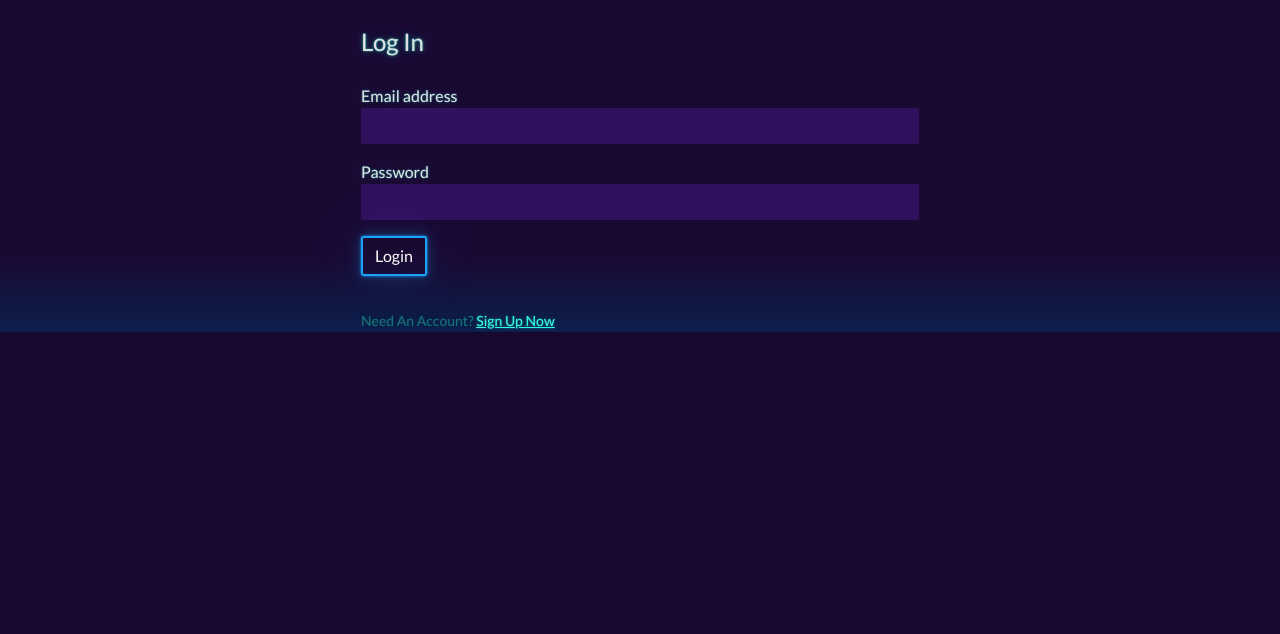
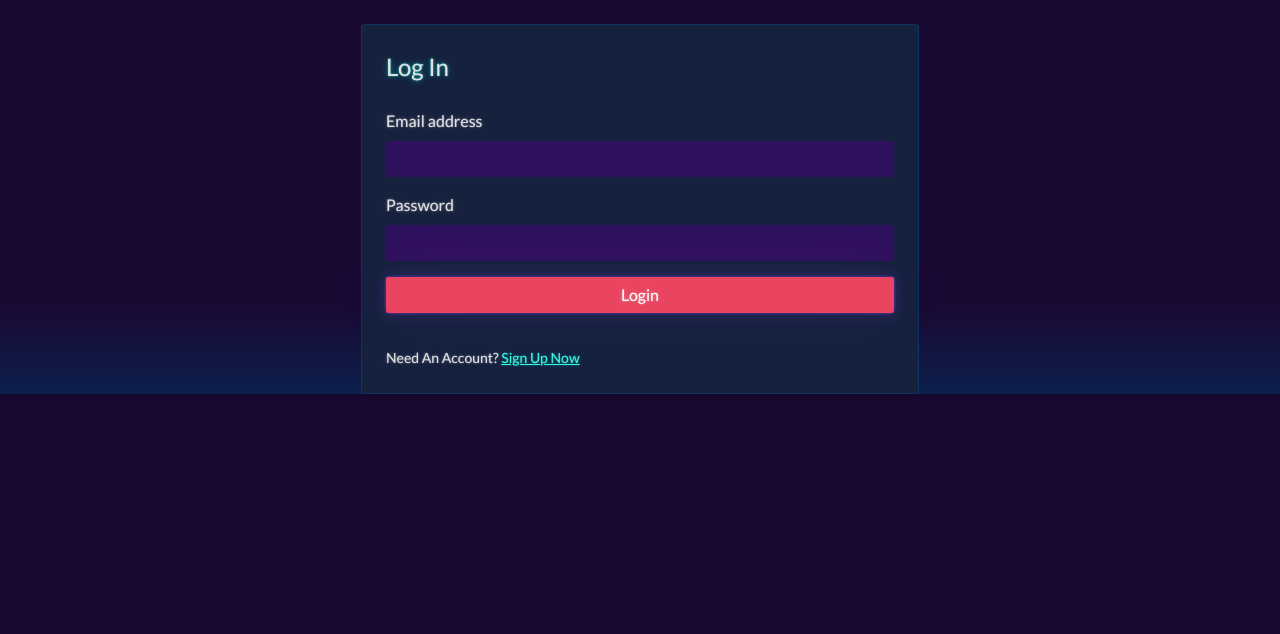
Before and after one commit to Vamshi0306/cyber-club-attendance-system, a Flask app: page /login in a window 1280 px wide. Shown: the part 56-690 px from the top of the page. Run offline with Flask 3, Linux system fonts and the light colour scheme.

Commit message:
Update login.html

```diff
--- a/templates/login.html
+++ b/templates/login.html
@@ -1,26 +1,26 @@
 {% extends "layout.html" %}
 {% block content %}
-    <div class="content-section col-md-6 offset-md-3">
+<div class="col-md-6 offset-md-3">
+    <div class="card p-4">
         <form method="POST" action="">
             <fieldset class="form-group">
                 <legend class="border-bottom mb-4">Log In</legend>
                 <div class="form-group mb-3">
-                    <label for="email">Email address</label>
+                    <label for="email" class="form-label">Email address</label>
                     <input type="email" class="form-control" id="email" name="email" required>
                 </div>
                 <div class="form-group mb-3">
-                    <label for="password">Password</label>
+                    <label for="password" class="form-label">Password</label>
                     <input type="password" class="form-control" id="password" name="password" required>
                 </div>
             </fieldset>
             <div class="form-group">
-                <button class="btn btn-outline-info" type="submit">Login</button>
+                <button class="btn btn-primary w-100" type="submit">Login</button>
             </div>
         </form>
         <div class="border-top pt-3 mt-3">
-            <small class="text-muted">
-                Need An Account? <a class="ml-2" href="{{ url_for('register') }}">Sign Up Now</a>
-            </small>
+            <small>Need An Account? <a href="{{ url_for('register') }}">Sign Up Now</a></small>
         </div>
     </div>
+</div>
 {% endblock content %}
```
